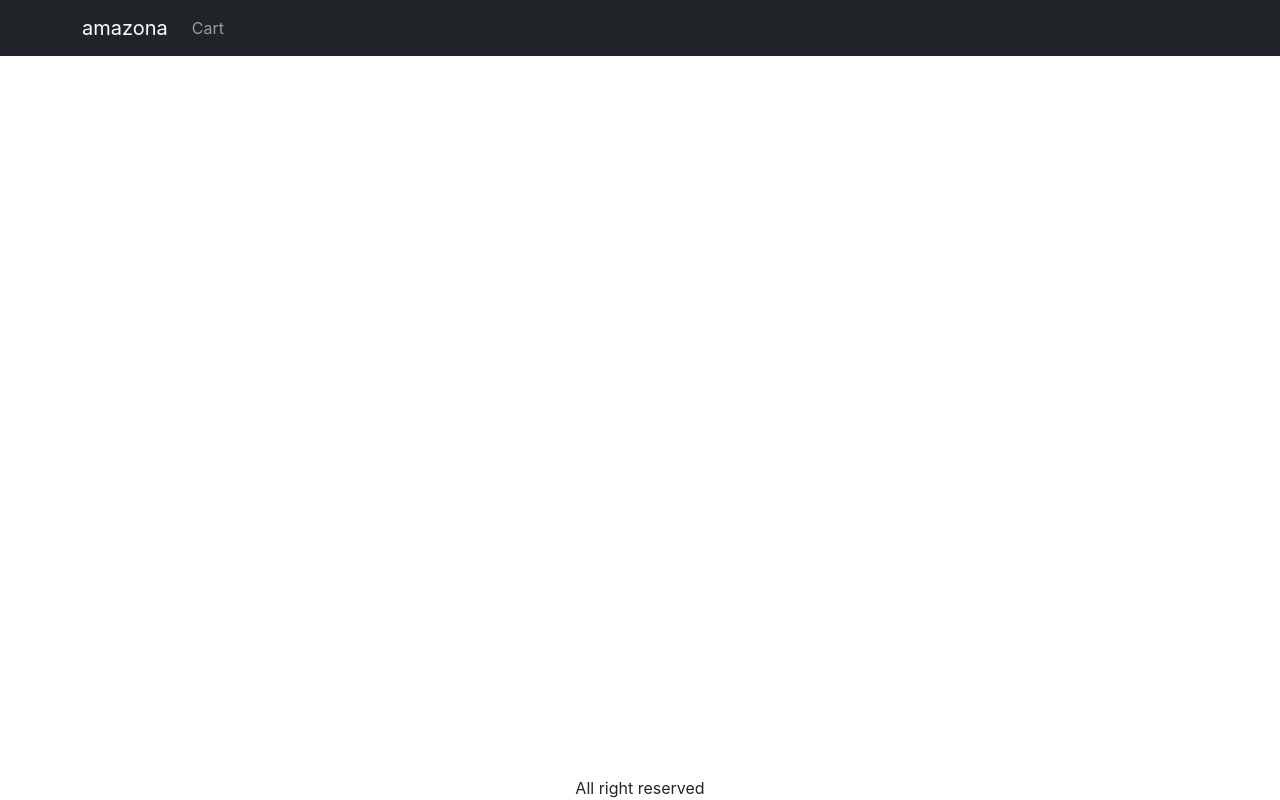
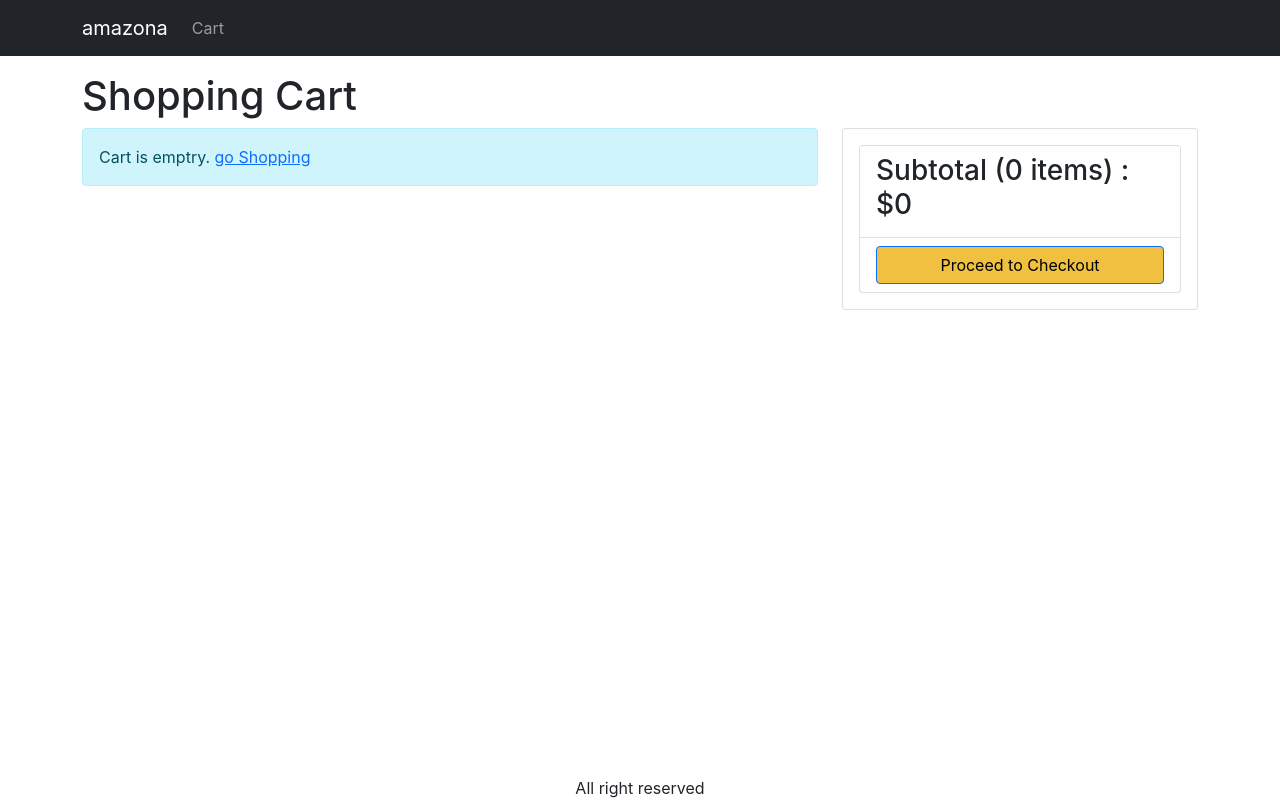
Before and after one commit to GauCenaDX/mern-ecommerce-like-amazon-basir2022, a React (Create React App) app in the folder amazona/frontend/: page /cart in a window 1280 px wide. Built offline with nearby package versions, Linux system fonts and the light colour scheme.

Commit message:
#16 Create Cart Screen

```diff
--- a/amazona/frontend/src/App.js
+++ b/amazona/frontend/src/App.js
@@ -1,6 +1,7 @@
 import { BrowserRouter, Routes, Route, Link } from 'react-router-dom';
 import HomeScreen from './screens/HomeScreen';
 import ProductScreen from './screens/ProductScreen';
+import CartScreen from './screens/CartScreen';
 import Navbar from 'react-bootstrap/Navbar';
 import Nav from 'react-bootstrap/Nav';
 import Badge from 'react-bootstrap/Badge';
@@ -39,6 +40,7 @@ function App() {
           <Container className='mt-3'>
             <Routes>
               <Route path='/product/:slug' element={<ProductScreen />} />
+              <Route path='/cart' element={<CartScreen />} />
               <Route path='/' element={<HomeScreen />} />
             </Routes>
           </Container>
--- a/amazona/frontend/src/index.css
+++ b/amazona/frontend/src/index.css
@@ -62,3 +62,7 @@ main {
 .img-large {
   max-width: 100%;
 }
+
+.img-thumbnail {
+  height: 80px;
+}
--- /dev/null
+++ b/amazona/frontend/src/screens/CartScreen.js
@@ -0,0 +1,99 @@
+import { useContext } from 'react';
+import { Store } from '../Store';
+import { Helmet } from 'react-helmet-async';
+import MessageBox from '../components/MessageBox';
+import ListGroup from 'react-bootstrap/ListGroup';
+import Row from 'react-bootstrap/Row';
+import Col from 'react-bootstrap/Col';
+import Button from 'react-bootstrap/Button';
+import Card from 'react-bootstrap/Card';
+import { Link } from 'react-router-dom';
+
+export default function CartScreen() {
+  //-- Get access to the Context
+  const { state, dispatch: ctxDispatch } = useContext(Store);
+  const {
+    cart: { cartItems },
+  } = state;
+
+  return (
+    <div>
+      <Helmet>
+        <title>Shopping Cart</title>
+      </Helmet>
+      <h1>Shopping Cart</h1>
+      <Row>
+        <Col md={8}>
+          {
+            cartItems.length === 0 ? (
+              <MessageBox>
+                Cart is emptry. <Link to='/'>go Shopping</Link>
+              </MessageBox>
+            ) : (
+              <ListGroup>
+                {
+                  cartItems.map((item) => (
+                    <ListGroup.Item key={item._id}>
+                      <Row className='align-items-center'>
+                        <Col md={4}>
+                          <img
+                            src={item.image}
+                            alt={item.name}
+                            className='img-fluid rounded img-thumbnail'
+                          >
+                          </img>{' '}
+                          <Link to={`/product/${item.slug}`}>{item.name}</Link>
+                        </Col>
+                        <Col md={3}>
+                          <Button variant='light' disabled={item.quantity === 1}>
+                            <i className='fas fa-minus-circle'></i>
+                          </Button>{' '}
+                          <span>{item.quantity}</span>{' '}
+                          <Button variant='light' disabled={item.quantity === item.countInStock}>
+                            <i className='fas fa-plus-circle'></i>
+                          </Button>
+                        </Col>
+                        <Col md={3}>${item.price}</Col>
+                        <Col md={2}>
+                          <Button variant='light'>
+                            <i className='fas fa-trash'></i>
+                          </Button>
+                        </Col>
+                      </Row>
+                    </ListGroup.Item>
+                  ))
+                }
+              </ListGroup>
+            )
+          }
+        </Col>
+        <Col md={4}>
+          <Card>
+            <Card.Body>
+              <ListGroup>
+                <ListGroup.Item>
+                  <h3>
+                    Subtotal ({cartItems.reduce((a, c) => a + c.quantity, 0)}{' '}
+                    items) : $
+                    {cartItems.reduce((a, c) => a + c.price * c.quantity, 0)}
+                  </h3>
+                </ListGroup.Item>
+                <ListGroup.Item>
+                  <div className='d-grid'>
+                    <Button
+                      type='button'
+                      variant='primary'
+                      diabled={cartItems.length === 0}
+                    >
+                      Proceed to Checkout
+                    </Button>
+                  </div>
+                </ListGroup.Item>
+              </ListGroup>
+            </Card.Body>
+          </Card>
+        </Col>
+      </Row>
+    </div>
+  );
+}
--- a/amazona/frontend/src/screens/ProductScreen.js
+++ b/amazona/frontend/src/screens/ProductScreen.js
@@ -1,4 +1,4 @@
-import { useParams } from 'react-router-dom';
+import { useParams, useNavigate } from 'react-router-dom';
 import { useEffect, useReducer, useContext } from 'react';
 import axios from 'axios';
 import Product from '../components/Product';
@@ -29,6 +29,7 @@ const reducer = (state, action) => {
 };
 
 function ProductScreen() {
+  const navigate = useNavigate();
   const params = useParams();
   const { slug } = params;
 
@@ -70,6 +71,8 @@ function ProductScreen() {
       type: 'CART_ADD_ITEM',
       payload: { ...product, quantity },
     });
+
+    navigate('/cart');
   };
 
   return (
```
Also changed, not shown: 2 other files (tests, documents, lock files or other folders).
